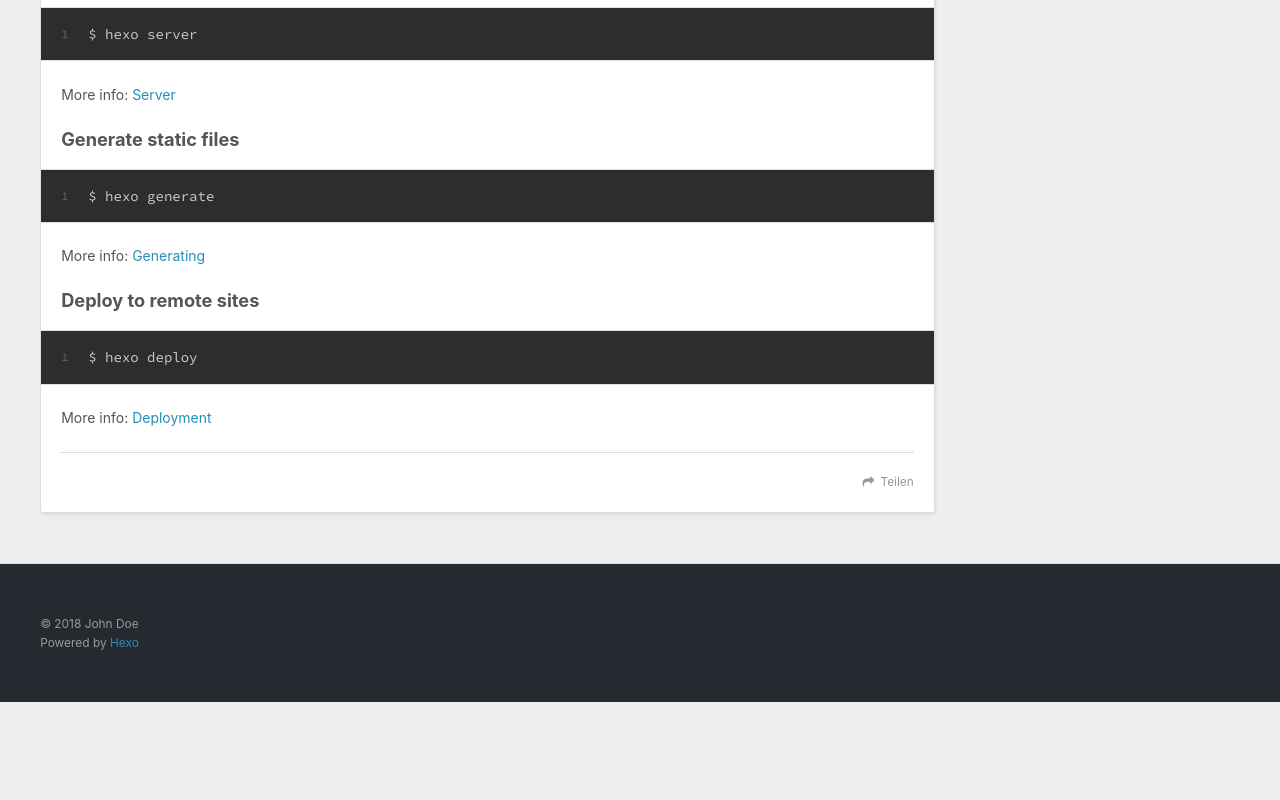
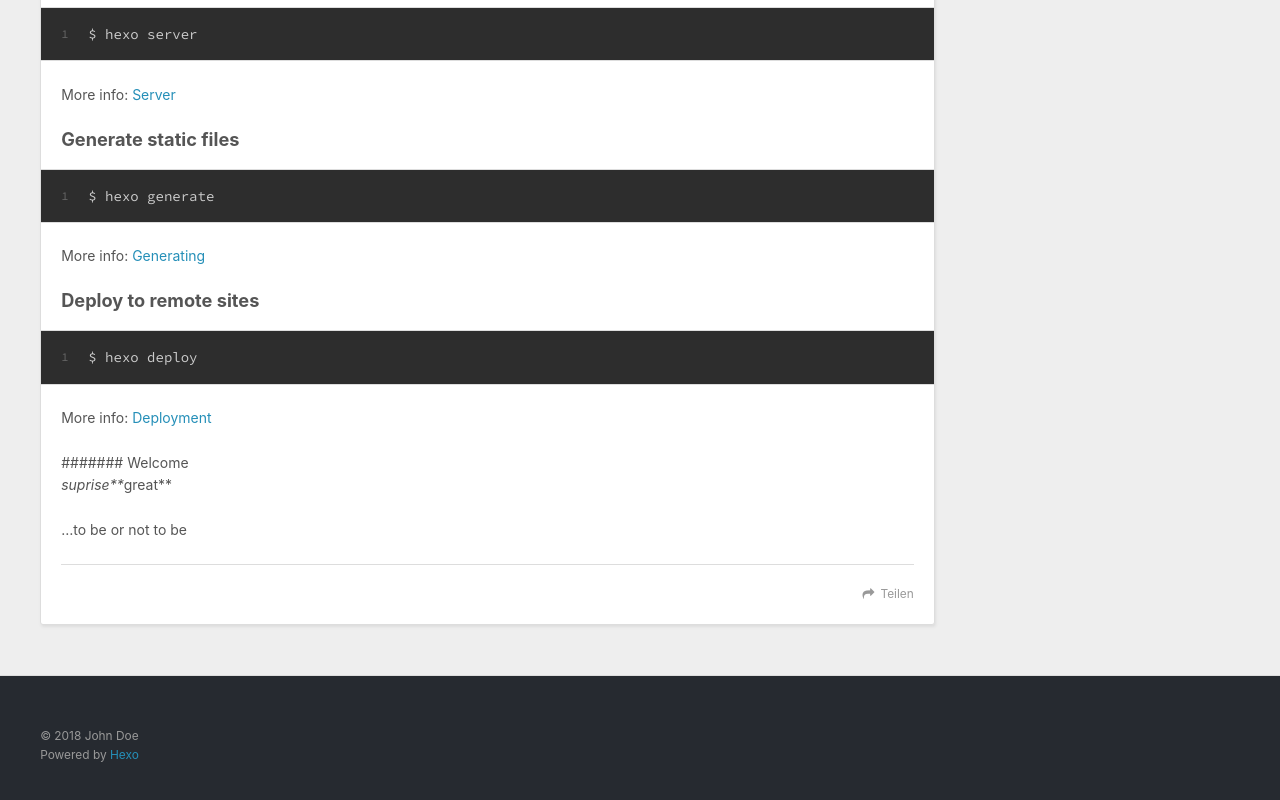
Before and after one commit to fifteencoin/fifteencoin.github.io, a plain HTML site: page 2018/01/19/hello-world/index.html in a window 1280 px wide. Shown: the part 762-1562 px from the top of the page. Before the commit the page ends 1464 px from the top, so only its background shows below. Drawn offline with nearby package versions, Linux system fonts and the light colour scheme.

Commit message:
Site updated: 2018-01-19 21:12:00

```diff
--- a/2018/01/19/hello-world/index.html
+++ b/2018/01/19/hello-world/index.html
@@ -13,7 +13,7 @@
 <meta property="og:url" content="http://yoursite.com/2018/01/19/hello-world/index.html">
 <meta property="og:site_name" content="Hexo">
 <meta property="og:description" content="Welcome to Hexo! This is your very first post. Check documentation for more info. If you get any problems when using Hexo, you can find the answer in troubleshooting or you can ask me on GitHub. Quick">
-<meta property="og:updated_time" content="2018-01-19T08:15:24.000Z">
+<meta property="og:updated_time" content="2018-01-19T13:11:42.000Z">
 <meta name="twitter:card" content="summary">
 <meta name="twitter:title" content="Hello World">
 <meta name="twitter:description" content="Welcome to Hexo! This is your very first post. Check documentation for more info. If you get any problems when using Hexo, you can find the answer in troubleshooting or you can ask me on GitHub. Quick">
@@ -94,6 +94,8 @@
 <p>More info: <a href="https://hexo.io/docs/generating.html" target="_blank" rel="noopener">Generating</a></p>
 <h3 id="Deploy-to-remote-sites"><a href="#Deploy-to-remote-sites" class="headerlink" title="Deploy to remote sites"></a>Deploy to remote sites</h3><figure class="highlight bash"><table><tr><td class="gutter"><pre><span class="line">1</span><br></pre></td><td class="code"><pre><span class="line">$ hexo deploy</span><br></pre></td></tr></table></figure>
 <p>More info: <a href="https://hexo.io/docs/deployment.html" target="_blank" rel="noopener">Deployment</a></p>
+<p>####### Welcome<br><em>suprise**</em>great**</p>
+<p>…to be or not to be</p>
 
 
     </div>
```
Also changed, not shown: index.html (+2 -0 lines).
